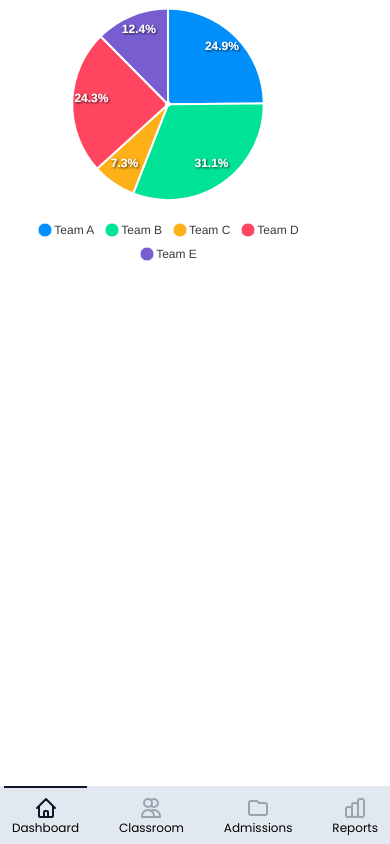
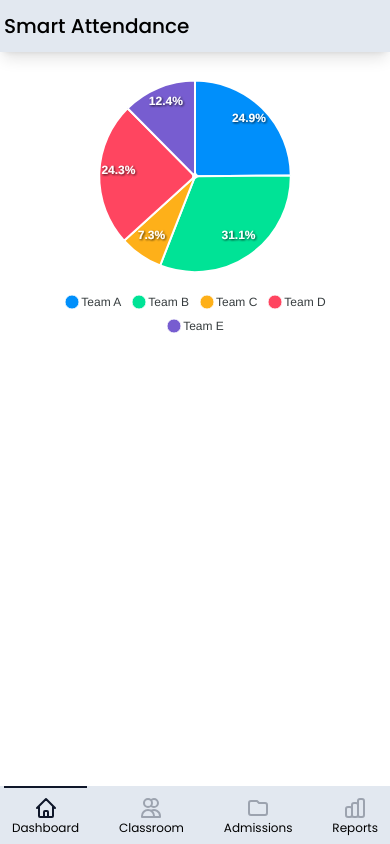
Before and after one commit to muthaiyanmani/smart-attendance, a React (Create React App) app: page /dashboard in a window 390 px wide. Built offline with nearby package versions, Linux system fonts and the light colour scheme.

Commit message:
minor fixes

```diff
--- a/src/components/global/sidebar.tsx
+++ b/src/components/global/sidebar.tsx
@@ -24,9 +24,6 @@ type Props = {
 };
 
 export default function Sidebar({ children }: Props) {
-  const [sidebarOpen, setSidebarOpen] = useState(false);
-  const [activeLink, setActiveLink] = useState("/");
-
   const [onlineStatus, setOnlineStatus] = useState(false);
 
   useEffect(() => {
@@ -65,7 +62,7 @@ export default function Sidebar({ children }: Props) {
       <div>
         {/* Mobile Navigation */}
 
-        <nav className="fixed bg-slate-200 lg:hidden bottom-0 left-0 right-0 z-20 shadow-t ">
+        <nav className="fixed bg-slate-200 lg:hidden  bottom-0 left-0 right-0 z-20 shadow-t ">
           <div className=" sm:px-2">
             <ul className="flex w-full justify-between items-center text-black-500">
               {navigation.map((item, index) => {
@@ -170,7 +167,15 @@ export default function Sidebar({ children }: Props) {
           </div>
         </div>
         <div className="lg:pl-64 flex flex-col flex-1">
-          <main className="flex-1  px-2 md:px-5">{children}</main>
+          <div className="sticky items-center shadow-lg w-full py-3 flex justify-between top-0 z-10 lg:hidden pl-1 sm:pl-3 sm:pt-3 bg-slate-200">
+            <div className="flex justify-center">
+              <h1 className="font-medium text-xl items-center">
+                Smart Attendance
+              </h1>
+            </div>
+          </div>
+
+          <main className="flex-1  px-2 md:px-5 mb-16 lg:mb-2">{children}</main>
         </div>
       </div>
     </>
--- a/src/pages/admission/index.tsx
+++ b/src/pages/admission/index.tsx
@@ -8,7 +8,7 @@ const Admission = (props: Props) => {
   return (
     <Sidebar>
       <div className=" py-5">
-        <h1 className="text-lg md:text-2xl">Admissions</h1>
+        <h1 className="text-lg font-medium md:text-2xl">Admissions</h1>
         <p>Select your class and add a student.</p>
       </div>
       <Card addNewCard={true} route={"admissions"} />
--- a/src/pages/classroom/index.tsx
+++ b/src/pages/classroom/index.tsx
@@ -10,7 +10,7 @@ const Classroom = (props: Props) => {
     <Sidebar>
       <div>
         <div className=" py-5">
-          <h1 className="text-lg md:text-2xl">Attendance</h1>
+          <h1 className="text-lg font-medium md:text-2xl">Attendance</h1>
           <p>Select your class and mark the attendance.</p>
         </div>
         <Card route={"classroom"} />
--- a/src/pages/dashboard/index.tsx
+++ b/src/pages/dashboard/index.tsx
@@ -7,7 +7,9 @@ type Props = {};
 const Dashboard = (props: Props) => {
   return (
     <Sidebar>
-      <DashboardComponent />
+      <div className="mt-5 flex justify-center">
+        <DashboardComponent />
+      </div>
     </Sidebar>
   );
 };
--- a/src/pages/reports/index.tsx
+++ b/src/pages/reports/index.tsx
@@ -9,7 +9,7 @@ const Reports = (props: Props) => {
     <Sidebar>
       <div>
         <div className=" py-5">
-          <h1 className="text-lg md:text-2xl">Reports</h1>
+          <h1 className="text-lg font-medium md:text-2xl">Reports</h1>
           <p>Select your class and mark the attendance.</p>
         </div>
         <Card route={"reports"} />
```
